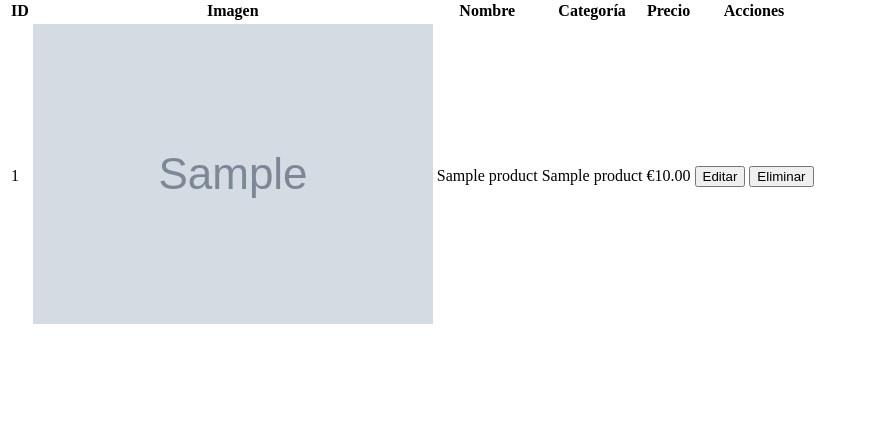
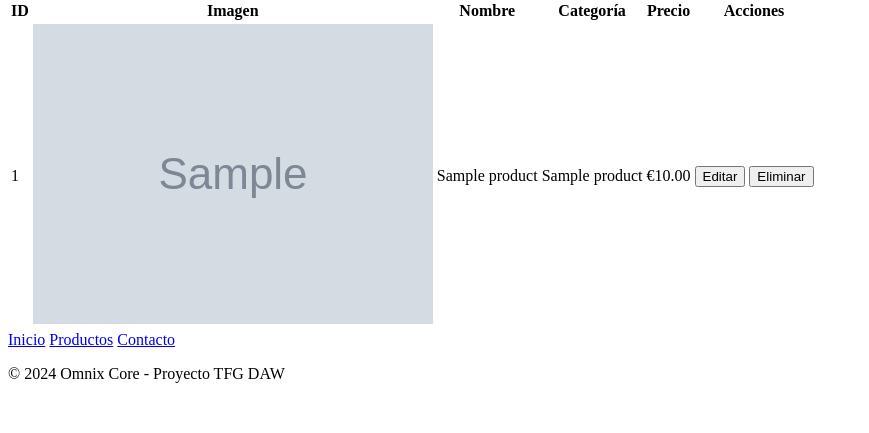
Before and after one commit to Omnix-Core/omnix-repository, a PHP site: template app/views/admin/products.php in a window 1280 px wide. Shown: the part 204-637 px from the top of the page, without its empty margins (0-869 px from the left). Run offline with PHP 8.4, Linux system fonts and the light colour scheme; the template is opened without the code that fills it: most values are stand-ins (such as "Sample title", 1, 10 or a date in 2020); grey boxes marked "Sample" are stand-in pictures.

Commit message:
Footer hecho

```diff
--- a/app/views/layouts/footer.php
+++ b/app/views/layouts/footer.php
@@ -1,3 +1,31 @@
-<script src="/assets/js/cart.js"></script>
+</main>
+
+    <footer class="footer footer-center p-10 bg-base-300 text-base-content mt-16">
+        <div class="grid grid-flow-col gap-4">
+            <a href="/" class="link link-hover">Inicio</a>
+            <a href="/products" class="link link-hover">Productos</a>
+            <a href="/contact" class="link link-hover">Contacto</a>
+        </div>
+        <div>
+            <p>© 2024 Omnix Core - Proyecto TFG DAW</p>
+        </div>
+    </footer>
+
+    <script>
+        // Actualizar contador del carrito
+        document.addEventListener('DOMContentLoaded', function() {
+            <?php if (Auth::check()): ?>
+                fetch('/cart/count')
+                    .then(response => response.json())
+                    .then(data => {
+                        const badge = document.getElementById('cart-count');
+                        if (badge && data.count !== undefined) {
+                            badge.textContent = data.count;
+                        }
+                    })
+                    .catch(error => console.error('Error:', error));
+            <?php endif; ?>
+        });
+    </script>
 </body>
 </html>
```
